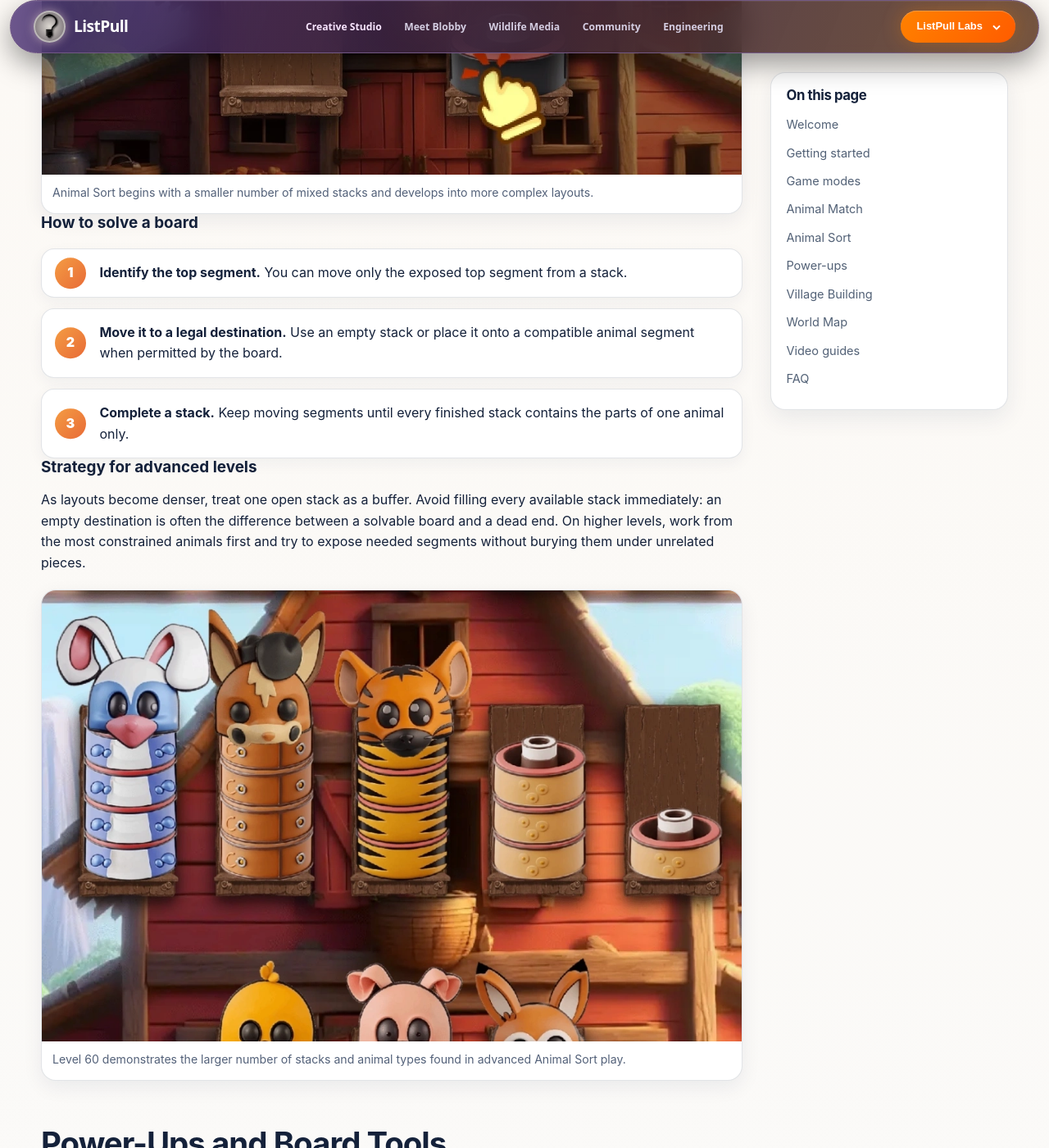
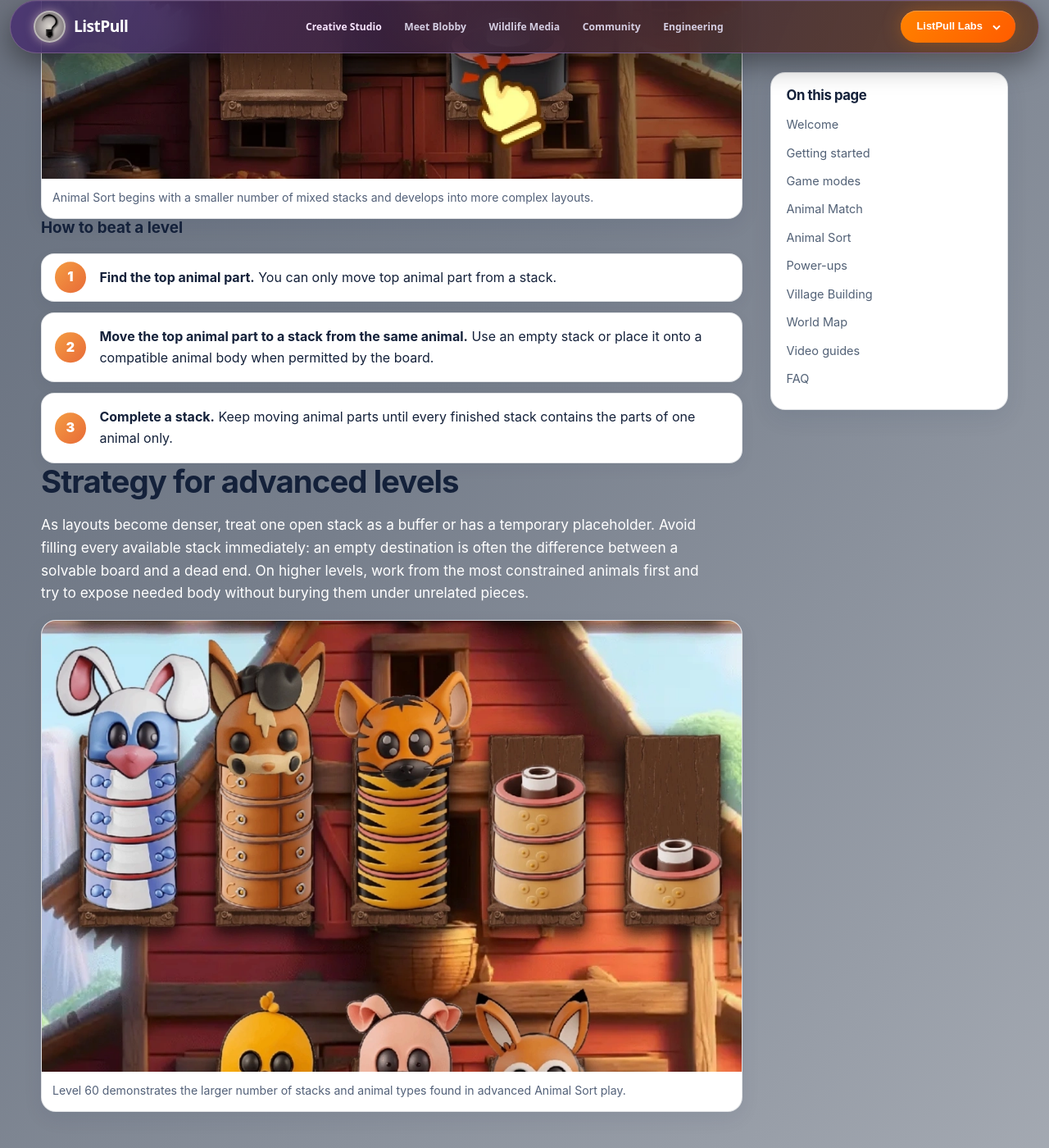
Before and after one commit to listpull/listpull, a Jekyll site: the page blobby/wiki/index.html, which Jekyll copies as it is, in a window 1280 px wide and 1400 px high, scrolled down 6145 px. Shown: the whole window at 82% size. Built offline with Jekyll 4.4.1, drawn with Linux system fonts in a browser that asks for light colours; some of the changed text lies outside the part shown.

Commit message:
Update index.html

```diff
--- a/blobby/wiki/index.html
+++ b/blobby/wiki/index.html
@@ -221,7 +221,7 @@
     section { scroll-margin-top:90px; margin-bottom:54px; }
     h2 { margin:0 0 .8rem; font-size:clamp(1.7rem,3vw,2.4rem); letter-spacing:-.025em; }
     h3 { margin:0 0 .35rem; font-size:1.18rem; }
-    .intro { color:var(--muted); font-size:1.08rem; max-width:820px; }
+    .intro { color: #ffffff; font-size:1.08rem; max-width:820px; }
     .callout { background:linear-gradient(135deg,#fff5dc,#ffeedf); border:1px solid #f3c285; border-radius:var(--radius); padding:1.2rem 1.3rem; margin:1.2rem 0 1.45rem; }
     .callout strong { color:#75320e; }
     .mode-grid { display:grid; grid-template-columns:repeat(2,minmax(0,1fr)); gap:18px; margin-top:1.4rem; }
@@ -413,7 +413,9 @@
   }
 }
 
-
+    .lp-has-global-nav{
+    background: radial-gradient(circle at 80% 10%, rgba(84, 181, 255, .42), transparent 27%), radial-gradient(circle at 12% 42%, rgba(255, 154, 89, .31), transparent 24%), linear-gradient(130deg, #152136, #777f8c 57%, #0d234b00);
+}
     .details { background:#fff; border:1px solid var(--line); border-radius:14px; margin:.75rem 0; overflow:hidden; }
     summary { cursor:pointer; padding:1rem 1.05rem; font-weight:800; }
     details p { padding:0 1.05rem 1rem; margin:0; color:var(--muted); }
@@ -421,7 +423,6 @@
     .toc h2 { font-size:1.05rem; margin-bottom:.55rem; }
     .toc a { display:block; padding:.35rem 0; color:#526176; text-decoration:none; font-size:.91rem; }
     .toc a:hover { color:#a64d20; }
-    .meta { margin-top:1rem; font-size:.84rem; color:var(--muted); }
     footer { color:#dbe9ff; background:#091a37; padding:30px 0; }
     footer p { margin:.3rem 0; }
     @media (max-width:900px) { .hero-grid,.layout { grid-template-columns:1fr; } .hero-grid { padding-top:52px; } .quick-nav { grid-template-columns:repeat(2,1fr); } .toc { display:none; } }
@@ -723,7 +724,7 @@
           <h2>Animal Match Mode</h2>
           <p class="intro">The Animal Match board is the main game mode shown when Blobby’s Woodland Wonder opens. Animals appear on a 3D arrangement of glowing cube tiles, with nearby islands showing the surrounding habitat and upcoming activity.</p>
           <h3>Goal</h3>
-          <p>Create matches of three or more identical animals to remove them from the board, clear room for new moves, and progress through the level.</p>
+          <p class="intro">Create matches of three or more identical animals to remove them from the board, clear room for new moves, and progress through the level.</p>
           <div class="tips">
             <article class="tip"><h3>Build larger matches</h3><p>Before making the first available move, scan the board for an opportunity to connect four or more compatible animals.</p></article>
             <article class="tip"><h3>Protect open tiles</h3><p>Do not fill your only easy-access tiles with animals that cannot be matched soon. Keeping space open makes recovery easier.</p></article>
@@ -736,14 +737,14 @@
           <h2>Animal Sort Mode</h2>
           <p class="intro">Access Animal Sort from the second button in the main-screen bottom menu. The game takes place in a village barn and plays like a ball-sort puzzle, except each vertical stack is made from animal-themed segments.</p>
           <figure style="margin-top:1.2rem"><img src="assets/images/blobby/IMG_0162-14-11.webp" loading="lazy" alt="Animal Sort level 1 in a village barn"><figcaption>Animal Sort begins with a smaller number of mixed stacks and develops into more complex layouts.</figcaption></figure>
-          <h3>How to solve a board</h3>
+          <h3>How to beat a level</h3>
           <ol class="steps">
-            <li><strong>Identify the top segment.</strong> You can move only the exposed top segment from a stack.</li>
-            <li><strong>Move it to a legal destination.</strong> Use an empty stack or place it onto a compatible animal segment when permitted by the board.</li>
-            <li><strong>Complete a stack.</strong> Keep moving segments until every finished stack contains the parts of one animal only.</li>
+            <li><strong>Find the top animal part.</strong> You can only move top animal part from a stack.</li>
+            <li><strong>Move the top animal part to a stack from the same animal.</strong> Use an empty stack or place it onto a compatible animal body when permitted by the board.</li>
+            <li><strong>Complete a stack.</strong> Keep moving animal parts until every finished stack contains the parts of one animal only.</li>
           </ol>
-          <h3>Strategy for advanced levels</h3>
-          <p>As layouts become denser, treat one open stack as a buffer. Avoid filling every available stack immediately: an empty destination is often the difference between a solvable board and a dead end. On higher levels, work from the most constrained animals first and try to expose needed segments without burying them under unrelated pieces.</p>
+          <h2>Strategy for advanced levels</h2>
+          <p class="intro">As layouts become denser, treat one open stack as a buffer or has a temporary placeholder. Avoid filling every available stack immediately: an empty destination is often the difference between a solvable board and a dead end. On higher levels, work from the most constrained animals first and try to expose needed body without burying them under unrelated pieces.</p>
           <figure style="margin-top:1.2rem"><img src="assets/images/blobby/IMG_4909-7-12.webp" loading="lazy" alt="Advanced Animal Sort level 60 with many animal stacks"><figcaption>Level 60 demonstrates the larger number of stacks and animal types found in advanced Animal Sort play.</figcaption></figure>
         </section>
 
@@ -751,7 +752,7 @@
           <h2>Power-Ups and Board Tools</h2>
           <p class="intro">Tools are designed to recover from blocked layouts without removing the satisfaction of planning the puzzle yourself.</p>
           <h3>Remove Animal</h3>
-          <p>Tap the Remove Animal button, then select an animal on the board to clear it. This is most effective when the selected animal blocks a large match, occupies a critical tile, or has become isolated from compatible pieces.</p>
+          <p class="intro">Tap the Remove Animal button, then select an animal on the board to clear it. This is most effective when the selected animal blocks a large match, occupies a critical tile, or has become isolated from compatible pieces.</p>
           <div class="gallery" style="grid-template-columns:repeat(2,minmax(0,1fr))">
             <figure><img src="assets/images/blobby/IMG_0160-13-13.webp" loading="lazy" alt="Remove Animal tutorial highlighting an owl on the puzzle board"><figcaption>Select the Remove Animal tool, then choose the blocking animal.</figcaption></figure>
             <figure><img src="assets/images/blobby/IMG_0169-5.webp" loading="lazy" alt="Blobby puzzle world and village interface"><figcaption>Return to your puzzle world after clearing space and continue building matches.</figcaption></figure>
@@ -793,7 +794,6 @@
             </a> and for Android devices through <a href="https://play.google.com/store/apps/details?id=com.listpull.matchblock4" target="_blank" rel="noopener noreferrer" class="btn-store google" aria-label="Get Blobby's Woodland Wonder on Google Play">
             Google Play
             </a>.</p></details>
-          <p class="meta">Last updated: September 2026 · Published by ListPull · This guide is intended for players of Blobby’s Woodland Wonder.</p>
         </section>
       </article>
 
```
